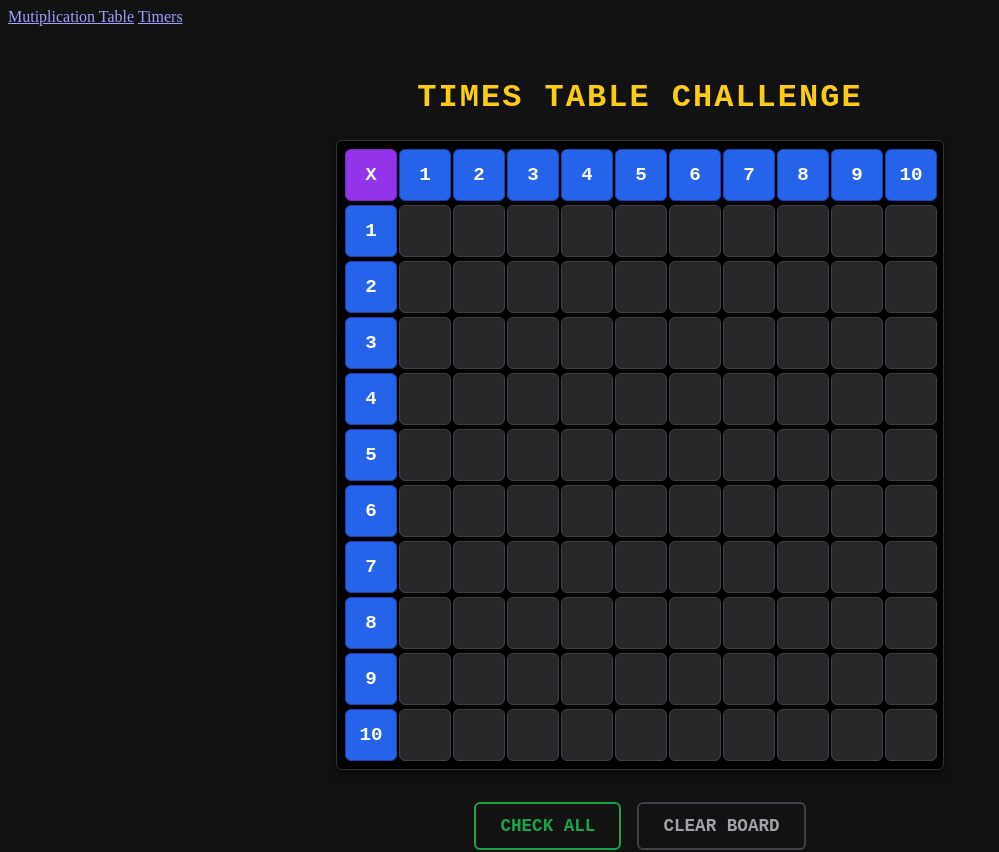
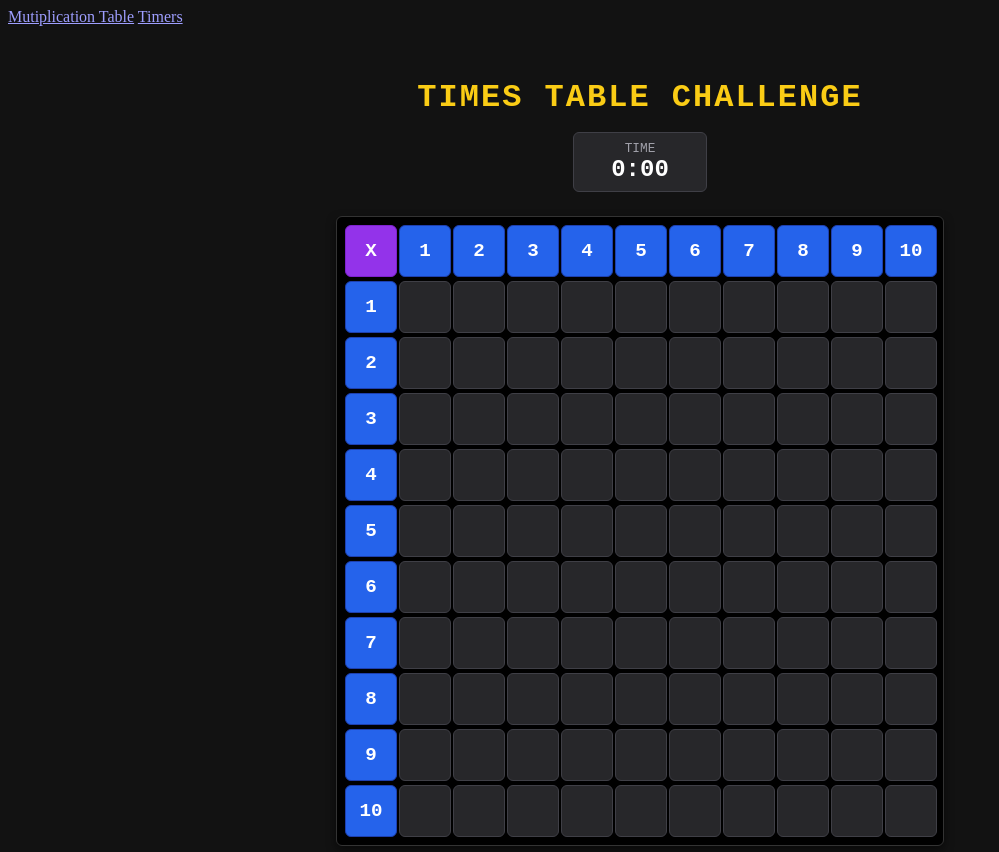
Before and after one commit to timscodebase/svelte-playground, a SvelteKit app: page /mulipication-tables in a window 1280 px wide. Shown: the top 852 px of the page, without its empty margins (0-999 px from the left). Built offline with nearby package versions, Linux system fonts and the light colour scheme.

Commit message:
Times Table upgrade

```diff
--- a/package.json
+++ b/package.json
@@ -18,6 +18,7 @@
 		"@sveltejs/adapter-vercel": "^6.3.0",
 		"@sveltejs/kit": "^2.49.3",
 		"@sveltejs/vite-plugin-svelte": "^6.2.2",
+		"@types/canvas-confetti": "^1.9.0",
 		"@vitest/browser-playwright": "^4.0.16",
 		"playwright": "^1.57.0",
 		"svelte": "^5.46.1",
@@ -27,5 +28,8 @@
 		"vite-plugin-devtools-json": "^1.0.0",
 		"vitest": "^4.0.16",
 		"vitest-browser-svelte": "^2.0.1"
+	},
+	"dependencies": {
+		"canvas-confetti": "^1.9.4"
 	}
 }
--- a/src/routes/mulipication-tables/+page.svelte
+++ b/src/routes/mulipication-tables/+page.svelte
@@ -1,5 +1,7 @@
 <script lang="ts">
   import { fly } from "svelte/transition";
+  import { onMount, onDestroy } from "svelte";
+  import confetti from "canvas-confetti";
 
   // Configuration
   const SIZE = 10;
@@ -14,9 +16,30 @@
     answer: number;
   }
 
+  // State
+  let grid: Cell[][] = [];
+  let activeRow: number | null = null;
+  let activeCol: number | null = null;
+
+  // Timer State
+  let startTime: number | null = null;
+  let elapsed: number = 0;
+  let timerInterval: any = null;
+  let bestTime: number | null = null;
+  let gameFinished = false;
+
+  onMount(() => {
+    const storedBest = localStorage.getItem("multiplication-best-time");
+    if (storedBest) {
+      bestTime = parseFloat(storedBest);
+    }
+  });
+
+  onDestroy(() => {
+    if (timerInterval) clearInterval(timerInterval);
+  });
+
   // Initialize the grid
-  let grid: Cell[][] = [];
-
   for (let r = 0; r <= SIZE; r++) {
     let row: Cell[] = [];
     for (let c = 0; c <= SIZE; c++) {
@@ -31,10 +54,69 @@
   }
   grid = grid;
 
+  // --- Timer Logic ---
+
+  function formatTime(seconds: number): string {
+    const m = Math.floor(seconds / 60);
+    const s = Math.floor(seconds % 60);
+    return `${m}:${s.toString().padStart(2, "0")}`;
+  }
+
+  function startTimer() {
+    if (startTime !== null || gameFinished) return;
+    startTime = Date.now();
+    timerInterval = setInterval(() => {
+      elapsed = (Date.now() - startTime!) / 1000;
+    }, 100);
+  }
+
+  function checkWin() {
+    let allCorrect = true;
+    for (let r = 1; r <= SIZE; r++) {
+      for (let c = 1; c <= SIZE; c++) {
+        if (grid[r][c].status !== "correct" && grid[r][c].status !== "filled") {
+          // If it's not explicitly marked correct/filled, check the value
+          // This handles cases where user types blindly without hitting enter
+          if (grid[r][c].value !== grid[r][c].answer) {
+            allCorrect = false;
+            break;
+          }
+        }
+      }
+    }
+
+    if (allCorrect && !gameFinished) {
+      gameFinished = true;
+      clearInterval(timerInterval);
+      const finalTime = (Date.now() - startTime!) / 1000;
+      elapsed = finalTime;
+
+      // Update Best Time
+      if (bestTime === null || finalTime < bestTime) {
+        bestTime = finalTime;
+        localStorage.setItem("multiplication-best-time", finalTime.toString());
+      }
+
+      // Celebrate
+      confetti({
+        particleCount: 150,
+        spread: 70,
+        origin: { y: 0.6 },
+      });
+    }
+  }
+
   // --- Actions ---
 
   function activateCell(r: number, c: number) {
     if (r === 0 || c === 0) return;
+
+    // Start timer on first interaction
+    startTimer();
+
+    // Highlight headers
+    activeRow = r;
+    activeCol = c;
 
     // Reset others
     grid = grid.map((row) =>
@@ -54,6 +136,8 @@
   function cancelEdit(r: number, c: number) {
     grid[r][c].status = grid[r][c].value ? "filled" : "empty";
     grid[r][c].tempValue = null;
+    activeRow = null;
+    activeCol = null;
   }
 
   function confirmCell(r: number, c: number) {
@@ -73,9 +157,12 @@
     const isCorrect = inputVal === cell.answer;
 
     grid[r][c].value = inputVal;
+    activeRow = null;
+    activeCol = null;
 
     if (isCorrect) {
       grid[r][c].status = "correct";
+      checkWin(); // Check if this was the last one
       setTimeout(() => {
         if (grid[r][c].status === "correct") {
           grid[r][c].status = "filled";
@@ -110,10 +197,19 @@
       }
     }
     grid = grid;
+    checkWin();
   }
 
   function clearAll() {
     if (!confirm("Are you sure you want to clear the whole board?")) return;
+
+    // Reset Game State
+    startTime = null;
+    elapsed = 0;
+    gameFinished = false;
+    if (timerInterval) clearInterval(timerInterval);
+    activeRow = null;
+    activeCol = null;
 
     for (let r = 1; r <= SIZE; r++) {
       for (let c = 1; c <= SIZE; c++) {
@@ -127,19 +223,37 @@
 </script>
 
 <div class="container">
-  <h1>Times Table Challenge</h1>
+  <div class="header-section">
+    <h1>Times Table Challenge</h1>
+    <div class="stats">
+      <div class="stat-box">
+        <span class="label">Time</span>
+        <span class="value">{formatTime(elapsed)}</span>
+      </div>
+      {#if bestTime !== null}
+        <div class="stat-box best">
+          <span class="label">Best</span>
+          <span class="value">{formatTime(bestTime)}</span>
+        </div>
+      {/if}
+    </div>
+  </div>
 
   <div class="grid-wrapper">
     <div class="grid-row header-row">
       <div class="cell corner">X</div>
       {#each Array(SIZE) as _, i}
-        <div class="cell header">{i + 1}</div>
+        <div class="cell header" class:highlighted={activeCol === i + 1}>
+          {i + 1}
+        </div>
       {/each}
     </div>
 
     {#each grid.slice(1) as row, r}
       <div class="grid-row">
-        <div class="cell header">{r + 1}</div>
+        <div class="cell header" class:highlighted={activeRow === r + 1}>
+          {r + 1}
+        </div>
 
         {#each row.slice(1) as cell, c}
           {@const actualR = r + 1}
@@ -200,6 +314,8 @@
     /* Headers */
     --color-header: #2563eb;
     --color-header-text: #ffffff;
+    --color-header-highlight: #facc15; /* Yellow highlight for headers */
+    --color-header-highlight-text: #000000;
 
     /* Cells */
     --color-cell-bg: #27272a;
@@ -222,17 +338,57 @@
     display: flex;
     flex-direction: column;
     align-items: center;
-    /*background-color: var(--color-bg);*/
-    /*color: var(--color-text);*/
     padding: 2rem;
     min-height: 100vh;
+  }
+
+  .header-section {
+    display: flex;
+    flex-direction: column;
+    align-items: center;
+    margin-bottom: 1.5rem;
+    width: 100%;
+    max-width: 600px;
   }
 
   h1 {
     color: #facc15;
     text-transform: uppercase;
     letter-spacing: 2px;
-    margin-bottom: 1.5rem;
+    margin-bottom: 1rem;
+    text-align: center;
+  }
+
+  .stats {
+    display: flex;
+    gap: 2rem;
+  }
+
+  .stat-box {
+    display: flex;
+    flex-direction: column;
+    align-items: center;
+    background: #27272a;
+    padding: 0.5rem 1rem;
+    border-radius: var(--radius);
+    border: 1px solid #3f3f46;
+    min-width: 100px;
+  }
+
+  .stat-box.best {
+    border-color: var(--color-correct);
+  }
+
+  .stat-box .label {
+    font-size: 0.8rem;
+    color: #a1a1aa;
+    text-transform: uppercase;
+  }
+
+  .stat-box .value {
+    font-size: 1.5rem;
+    font-weight: bold;
+    color: white;
   }
 
   /* --- Grid Layout --- */
@@ -245,7 +401,6 @@
     border: 1px solid #333;
     border-radius: var(--radius);
     box-shadow: var(--shadow);
-    /* Ensure the popups don't get cut off by the container */
     overflow: visible;
   }
 
@@ -265,7 +420,7 @@
     border-radius: var(--radius);
     font-weight: bold;
     font-size: 1.2rem;
-    position: relative; /* Anchor for absolute positioning */
+    position: relative;
     transition: all 0.2s ease;
     color: var(--color-text);
   }
@@ -274,6 +429,19 @@
     background-color: var(--color-header);
     color: var(--color-header-text);
     border: 1px solid #1e40af;
+    transition:
+      background-color 0.2s,
+      color 0.2s;
+  }
+
+  /* Highlight state for headers */
+  .header.highlighted {
+    background-color: var(--color-header-highlight);
+    color: var(--color-header-highlight-text);
+    border-color: white;
+    transform: scale(1.05);
+    z-index: 5;
+    box-shadow: 0 0 10px rgba(250, 204, 21, 0.5);
   }
 
   .corner {
@@ -286,7 +454,6 @@
     background-color: var(--color-cell-bg);
     cursor: pointer;
     border: 1px solid #3f3f46;
-    /* Default is hidden to clip hover effects, but changed for editing below */
     overflow: hidden;
   }
 
@@ -297,15 +464,13 @@
 
   /* --- States --- */
   .interactive.editing {
-    background-color: transparent; /* Wrapper is transparent, children have color */
+    background-color: transparent;
     border: 2px solid white;
     cursor: default;
     transform: scale(1.15);
-    z-index: 999; /* Must be on top of everything */
+    z-index: 999;
     padding: 0;
     box-shadow: 0 10px 25px rgba(0, 0, 0, 0.5);
-
-    /* Allow buttons to hang outside */
     overflow: visible;
   }
 
@@ -331,18 +496,17 @@
 
   /* --- Editing Layout --- */
 
-  /* Input Area: Fills the original cell */
   .input-area {
     width: 100%;
-    height: 100%; /* 50px */
+    height: 100%;
     background-color: var(--color-editing);
     color: var(--color-editing-text);
     display: flex;
     align-items: center;
     justify-content: center;
     position: relative;
-    z-index: 2; /* Sits on top of the sliding buttons */
-    border-radius: 4px 4px 0 0; /* Rounded top */
+    z-index: 2;
+    border-radius: 4px 4px 0 0;
   }
 
   input {
@@ -366,23 +530,19 @@
     margin: 0;
   }
 
-  /* Buttons: Render BELOW the cell */
   .actions {
     position: absolute;
-    top: 100%; /* Push completely below the cell */
-    left: -2px; /* Align with border accounting for width */
-    width: calc(100% + 4px); /* Match width including borders */
-    height: 40px; /* Specific height for buttons */
-
+    top: 100%;
+    left: -2px;
+    width: calc(100% + 4px);
+    height: 40px;
     display: flex;
-    z-index: 1; /* Slide out from behind input */
-
-    /* Create the white border effect around the dropdown part */
+    z-index: 1;
     border: 2px solid white;
-    border-top: none; /* Connect to top part */
+    border-top: none;
     border-radius: 0 0 6px 6px;
     box-sizing: border-box;
-    overflow: hidden; /* rounded corners clip content */
+    overflow: hidden;
   }
 
   .btn-icon {
@@ -456,7 +616,6 @@
     transform: translateY(2px);
   }
 
-  /* --- Keyframes --- */
   @keyframes pop {
     0% {
       transform: scale(0.8);
```
Also changed, not shown: 1 other file (tests, documents, lock files or other folders).
